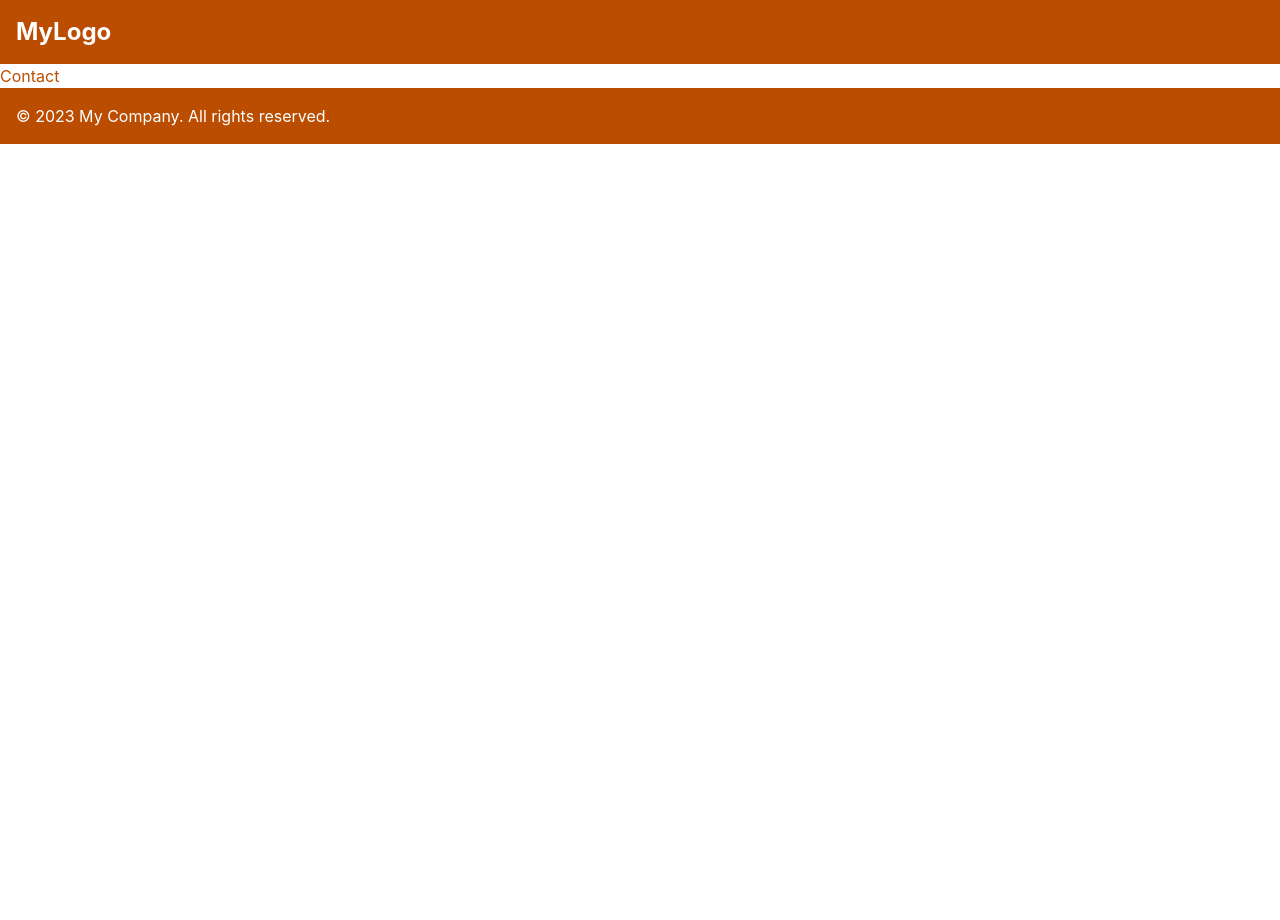
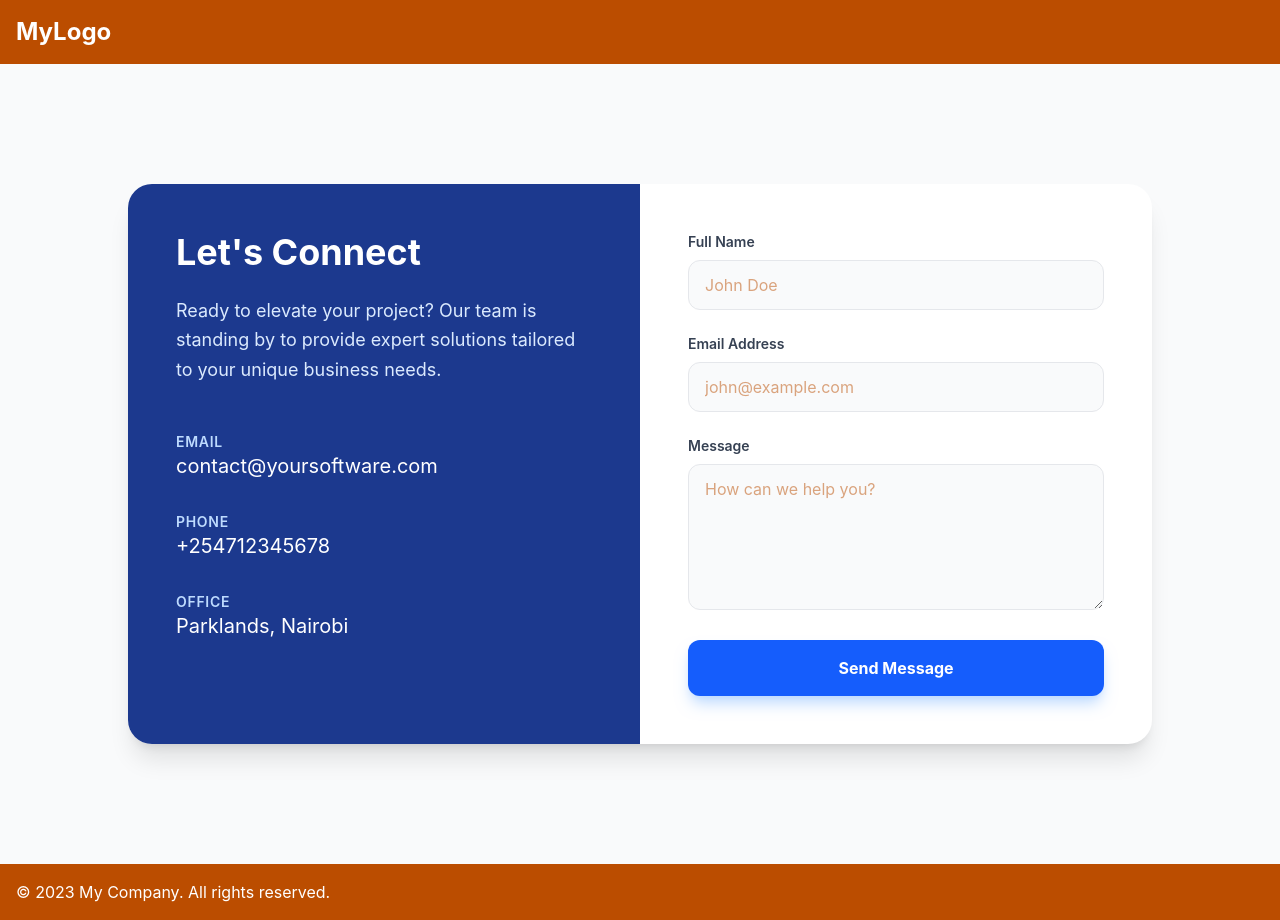
Before and after one commit to delarum/react-app-2, a React (Vite) app: page /contact in a window 1280 px wide. Before the commit the page ends 800 px from the top, so only its background shows below. Built offline with nearby package versions, Linux system fonts and the light colour scheme.

Commit message:
Add contact page

```diff
--- a/src/pages/Contact.jsx
+++ b/src/pages/Contact.jsx
@@ -1,9 +1,76 @@
-import React from 'react'
+import React from 'react';
 
 function Contact() {
   return (
-    <div>Contact</div>
-  )
+    <div className="min-h-screen bg-gray-50 flex items-center justify-center p-6">
+      <div className="bg-white w-full max-w-5xl rounded-3xl shadow-xl overflow-hidden">
+        <div className="grid grid-cols-1 lg:grid-cols-2">
+
+          {/* Left Column: Information */}
+          <div className="bg-blue-900 p-12 text-white">
+            <h2 className="text-4xl font-bold mb-6">Let's Connect</h2>
+            <p className="text-blue-100 mb-12 text-lg leading-relaxed">
+              Ready to elevate your project? Our team is standing by to provide expert solutions tailored to your unique business needs.
+            </p>
+
+            <div className="space-y-8">
+              <div>
+                <h4 className="font-semibold text-blue-200 uppercase tracking-wider text-sm">Email</h4>
+                <p className="text-xl">contact@yoursoftware.com</p>
+              </div>
+              <div>
+                <h4 className="font-semibold text-blue-200 uppercase tracking-wider text-sm">Phone</h4>
+                <p className="text-xl">+254712345678</p>
+              </div>
+              <div>
+                <h4 className="font-semibold text-blue-200 uppercase tracking-wider text-sm">Office</h4>
+                <p className="text-xl">Parklands, Nairobi</p>
+              </div>
+            </div>
+          </div>
+
+          {/* Right Column: Form */}
+          <div className="p-12">
+            <form className="space-y-6">
+              <div className="grid grid-cols-1 gap-6">
+                <div>
+                  <label className="block text-sm font-semibold text-gray-700 mb-2">Full Name</label>
+                  <input
+                    type="text"
+                    className="w-full px-4 py-3 bg-gray-50 border border-gray-200 rounded-xl focus:ring-2 focus:ring-blue-600 focus:bg-white outline-none transition duration-200"
+                    placeholder="John Doe"
+                  />
+                </div>
+                <div>
+                  <label className="block text-sm font-semibold text-gray-700 mb-2">Email Address</label>
+                  <input
+                    type="email"
+                    className="w-full px-4 py-3 bg-gray-50 border border-gray-200 rounded-xl focus:ring-2 focus:ring-blue-600 focus:bg-white outline-none transition duration-200"
+                    placeholder="john@example.com"
+                  />
+                </div>
+                <div>
+                  <label className="block text-sm font-semibold text-gray-700 mb-2">Message</label>
+                  <textarea
+                    rows="5"
+                    className="w-full px-4 py-3 bg-gray-50 border border-gray-200 rounded-xl focus:ring-2 focus:ring-blue-600 focus:bg-white outline-none transition duration-200"
+                    placeholder="How can we help you?"
+                  ></textarea>
+                </div>
+              </div>
+
+              <button
+                type="submit"
+                className="w-full bg-blue-600 hover:bg-blue-700 text-white font-bold py-4 rounded-xl shadow-lg shadow-blue-200 transition duration-200 transform active:scale-[0.98]"
+              >
+                Send Message
+              </button>
+            </form>
+          </div>
+        </div>
+      </div>
+    </div>
+  );
 }
 
-export default Contact
+export default Contact;
```
